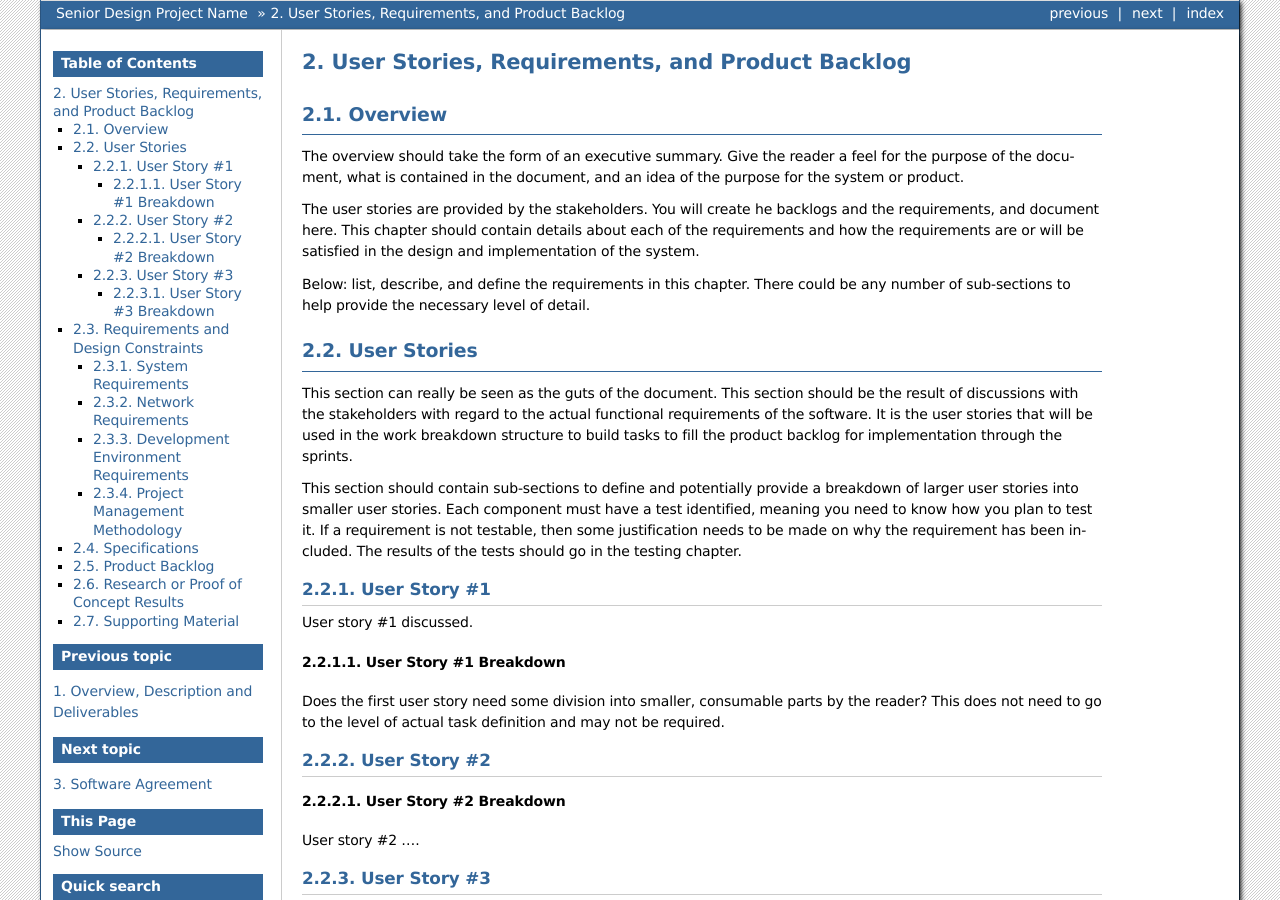
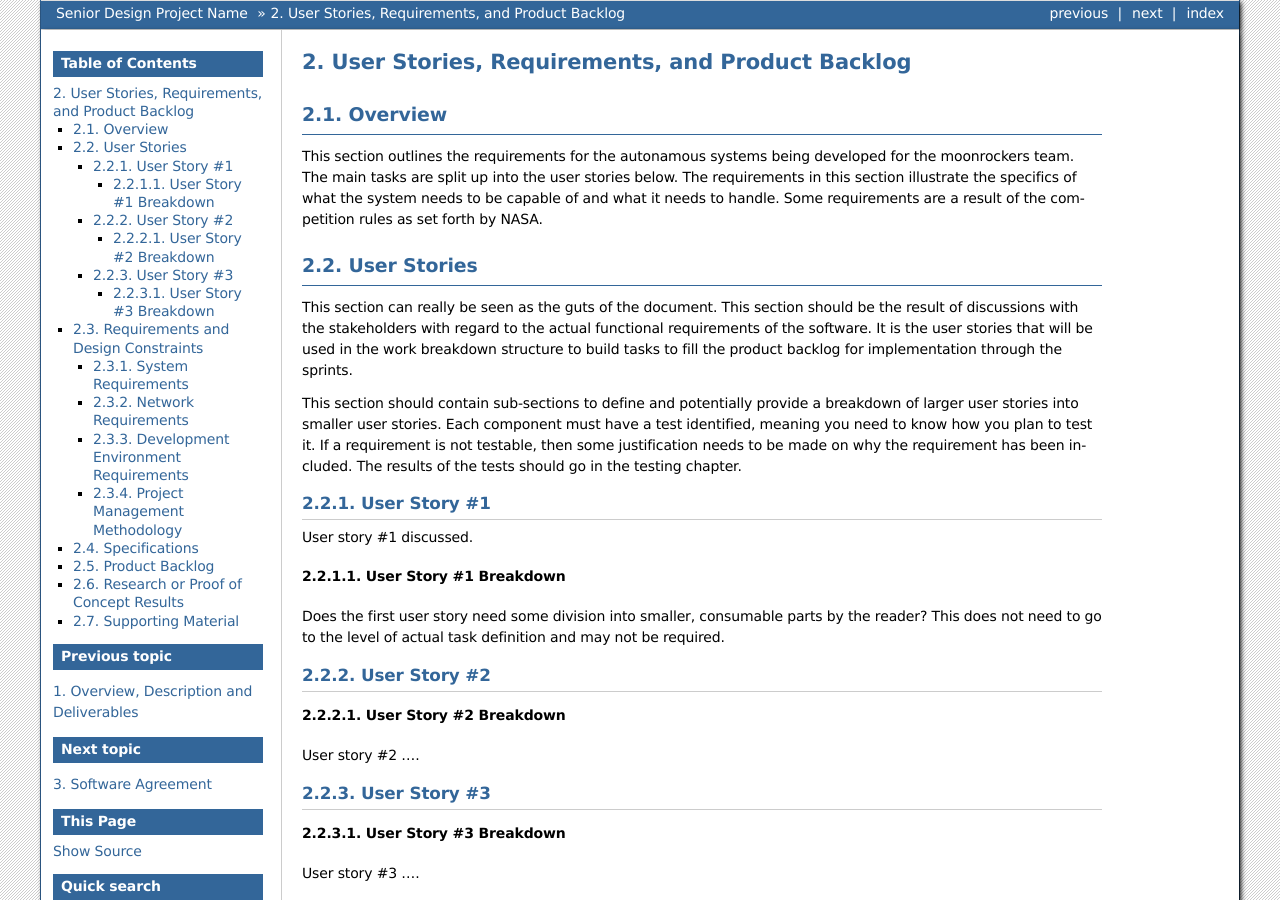
Before and after one commit to kaliRegenold/SeniorDesign, a Sphinx documentation site: the page built from DesignDoc/source/requirements.rst, in a window 1280 px wide and 900 px high. Built offline with Sphinx 7.4.7, drawn with Linux system fonts in a browser that asks for light colours; pages that are not in the unit, such as notebooks, are missing from menus.

Commit message:
added overviews and modified overview section

```diff
--- a/DesignDoc/source/requirements.rst
+++ b/DesignDoc/source/requirements.rst
@@ -4,18 +4,12 @@ User Stories, Requirements, and Product Backlog
 Overview
 --------
 
-The overview should take the form of an executive summary. Give the
-reader a feel for the purpose of the document, what is contained in the
-document, and an idea of the purpose for the system or product.
-
-The user stories are provided by the stakeholders. You will create he
-backlogs and the requirements, and document here. This chapter should
-contain details about each of the requirements and how the requirements
-are or will be satisfied in the design and implementation of the system.
-
-Below: list, describe, and define the requirements in this chapter.
-There could be any number of sub-sections to help provide the necessary
-level of detail.
+This section outlines the requirements for the autonamous systems being
+developed for the moonrockers team. The main tasks are split up into
+the user stories below. The requirements in this section illustrate the
+specifics of what the system needs to be capable of and what it needs to
+handle. Some requirements are a result of the competition rules as set
+forth by NASA.
 
 User Stories
 ------------
```
Also changed, not shown: DesignDoc/source/overview.rst (+8 -4 lines).
